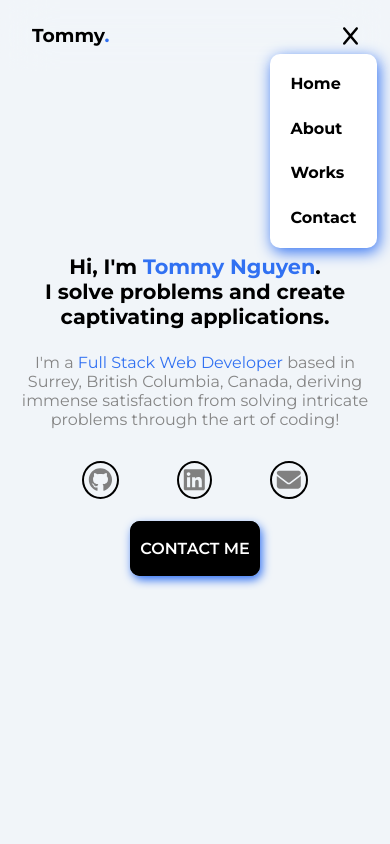
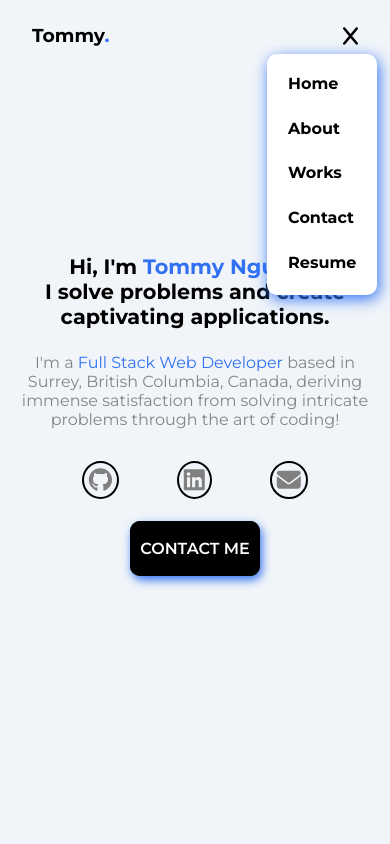
Before and after one commit to TommieeN/global-portfolio, a React (Vite) app: page / in a window 390 px wide. Both pictures are taken after a click on the button 349 px from the left and 35 px from the top of the page. Shown: the top 844 px of the page. Built offline with nearby package versions, Linux system fonts and the light colour scheme; the HTML template or start-up script is replaced by a standard one.

Commit message:
fix resume for navbar mobile

```diff
--- a/src/components/NavBar/NavBar.tsx
+++ b/src/components/NavBar/NavBar.tsx
@@ -44,7 +44,7 @@
         <h3 className="nav-bar__logo-text">Tommy<span className="nav-bar__logo-text--blue">.</span></h3>
       </header>
       <div>
-        <motion.ul
+        <motion.div
           variants={container}
           initial="hidden"
           animate="visible"
@@ -53,7 +53,7 @@
         >
           {navBarLinks.map((navText: NavBarLink) => {
             return (
-              <motion.li
+              <motion.div
                 key={navText.title}
                 variants={item}
                 className="nav-bar__anchor-tag"
@@ -65,10 +65,10 @@
                 >
                   {navText.title}
                 </AnchorLink>
-              </motion.li>
+              </motion.div>
             );
           })}
-          <motion.li variants={item} className="nav-bar__link">
+          <motion.div variants={item} className="nav-bar__link">
             <a
               className="nav-bar__anchor-tag"
               target="_blank"
@@ -76,8 +76,8 @@
             >
               Resume
             </a>
-          </motion.li>
-        </motion.ul>
+          </motion.div>
+        </motion.div>
         <button
           className="nav-bar__hamburger"
           onClick={() => {
@@ -95,10 +95,10 @@
           )}
         </button>
         {hamburgerMenuOpen && (
-          <motion.ul
+          <motion.div
             variants={item}
             initial={{ height: 0 }}
-            animate={{ height: 194 }}
+            animate={{ height: 241 }}
             transition={{ duration: 0.2 }}
             exit="exit"
             className="nav-bar__links"
@@ -121,14 +121,21 @@
                     offset="80"
                     href={navText.anchorTag}
                   >
-                    <motion.li variants={item} className="nav-bar__link">
+                    <motion.div variants={item} className="nav-bar__link">
                       {navText.title}
-                    </motion.li>
+                    </motion.div>
                   </AnchorLink>
                 );
               })}
             </motion.div>
-          </motion.ul>
+            <a
+              className="nav-bar__link"
+              target="_blank"
+              href="https://drive.google.com/file/d/1h8pz_otS4TyHLdTXXhW0pr5kiR8AO74S/view?usp=sharing"
+            >
+              Resume
+            </a>
+          </motion.div>
         )}
       </div>
     </nav>
```
